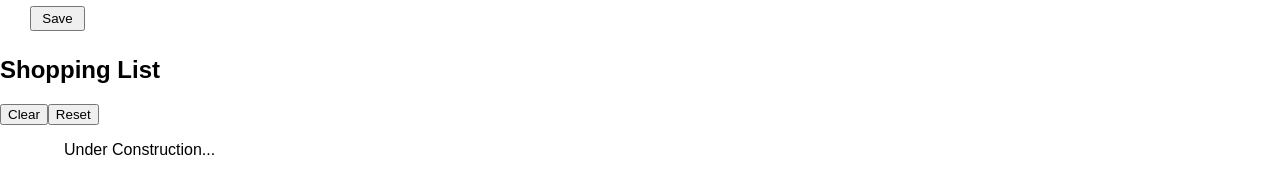
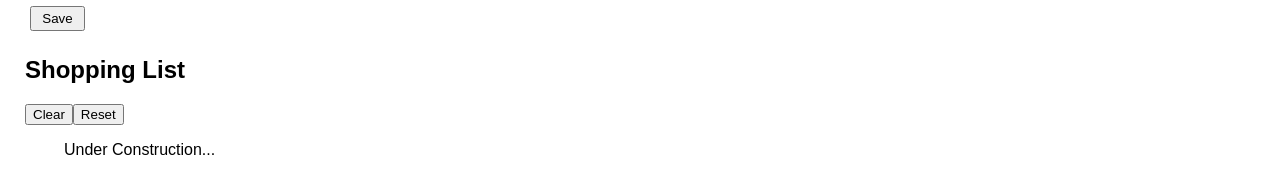
Before and after one commit to xqhuynh/pod-1-react-shopping-list, a React (Create React App) app: page / in a window 1280 px wide. Shown: the part 223-398 px from the top of the page. Built offline with nearby package versions, Linux system fonts and the light colour scheme; no server answers.

Commit message:
Added padding on ClearReset

```diff
--- a/src/components/App/App.css
+++ b/src/components/App/App.css
@@ -27,3 +27,7 @@ main {
   padding: 5px;
   margin: 5px;
 }
+
+.clearResetBtns {
+  padding-left: 25px;
+}
--- a/src/components/ClearReset/ClearReset.jsx
+++ b/src/components/ClearReset/ClearReset.jsx
@@ -14,11 +14,11 @@ const ClearReset = ({deleteItems, resetPurchase}) => {
 
     return (
 
-        <>
+        <div className="clearResetBtns">
         <h2>Shopping List</h2>
         <button onClick={handleDelete}>Clear</button>
         <button onClick={handleReset}>Reset</button>
-        </>
+        </div>
     )
 }
 
```
